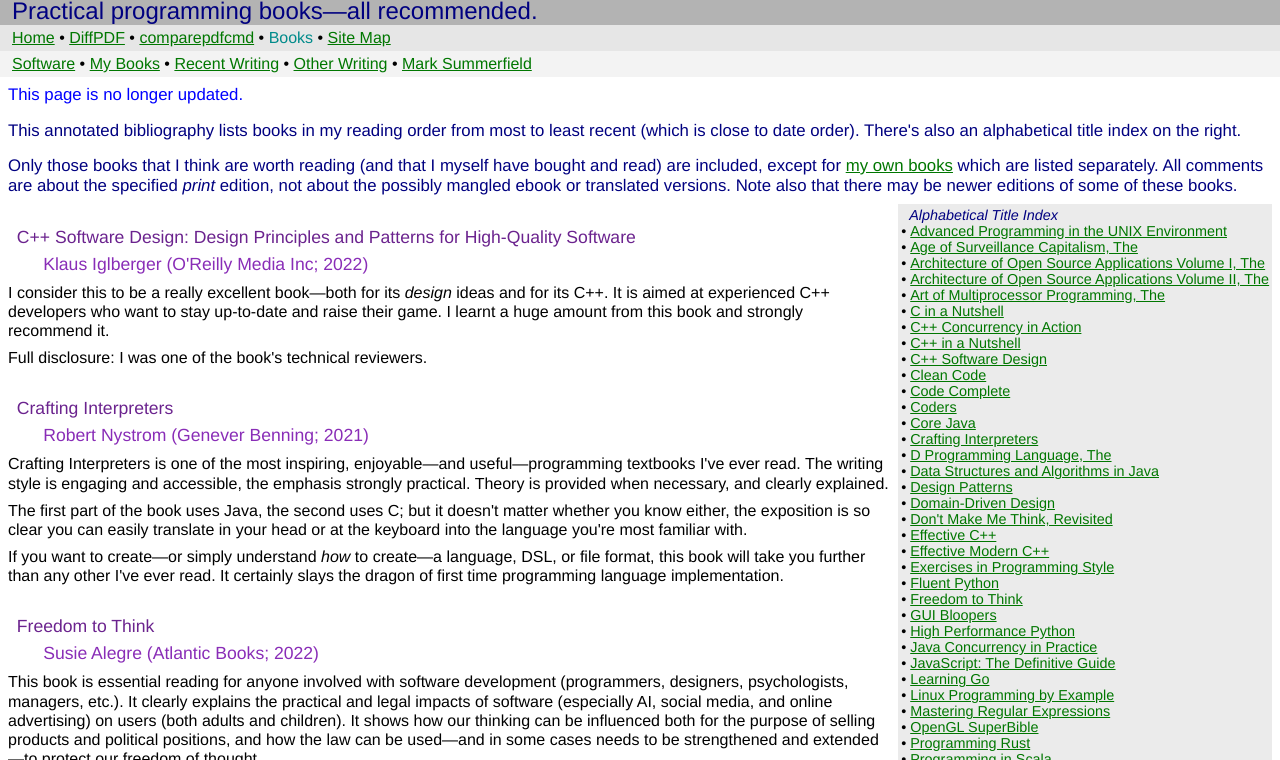
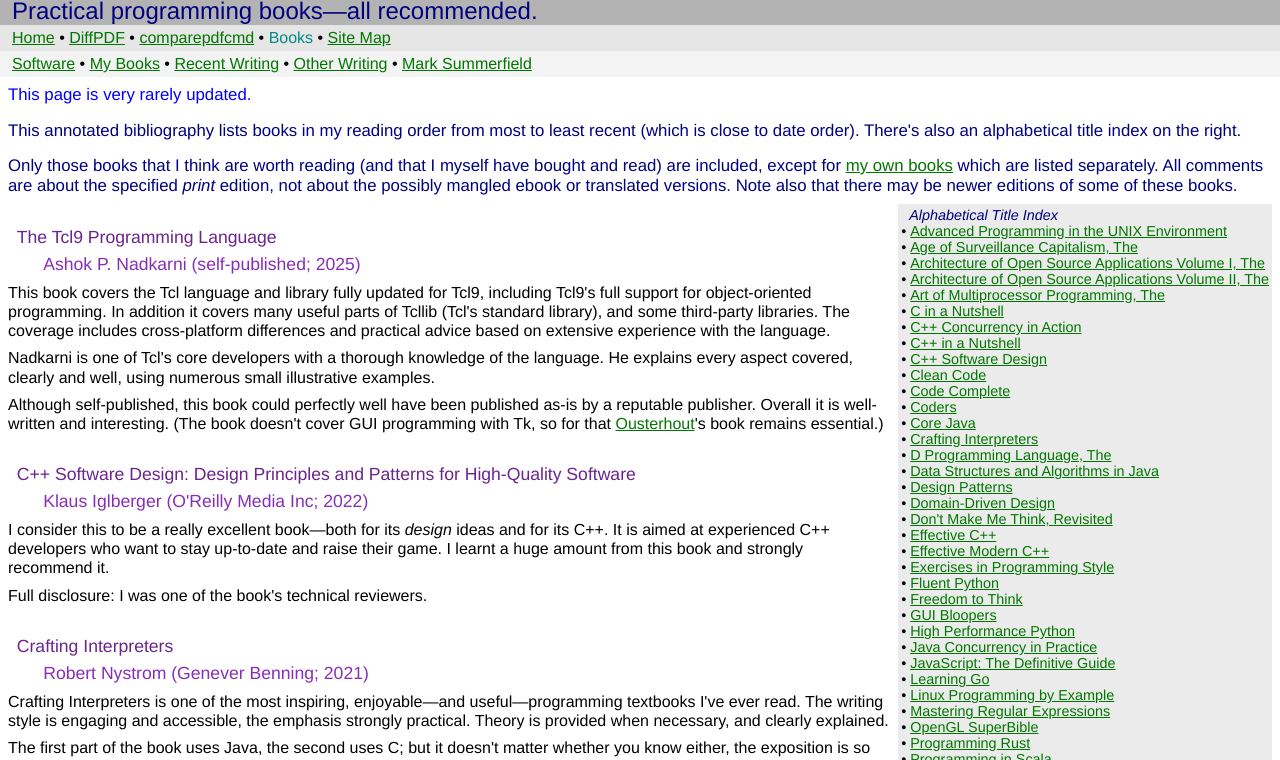
Before and after one commit to mark-summerfield/mark-summerfield.github.io, a plain HTML site: page biblio.html in a window 1280 px wide. Shown: the part 40-800 px from the top of the page. Drawn offline with Linux system fonts and the light colour scheme.

Commit message:
tcl9 book

```diff
--- a/biblio.html
+++ b/biblio.html
@@ -42,7 +42,7 @@
 
 <!-- Body -->
 
-<p class="blue">This page is no longer updated.</p>
+<p class="blue">This page is very rarely updated.</p>
 
 <p style="margin-top: 15px;" class="shout">
 This annotated bibliography lists books in my reading order from most to
@@ -109,6 +109,7 @@
 &bull;&nbsp;<a href="#sqlsmart">SQL for Smarties</a><br />
 &bull;&nbsp;<a href="#tcltk">Tcl and the Tk Toolkit</a><br />
 &bull;&nbsp;<a href="#tcl">The Tcl Programming Language</a><br />
+&bull;&nbsp;<a href="#tcl9">The Tcl9 Programming Language</a><br />
 &bull;&nbsp;<a href="#usingsqlite">Using SQLite</a><br />
 &bull;&nbsp;<a href="#onfire">Your Computer Is on Fire</a><br />
 </div>
@@ -130,6 +131,37 @@
 </div>
 
 -->
+
+<div id="tcl9" class="biblio">
+The Tcl9 Programming Language
+<br>
+    <div class="biblio2">
+Ashok P. Nadkarni (self-published; 2025)
+    </div>
+</div>
+
+<div class="indent">
+<p>
+This book covers the Tcl language and library fully updated for Tcl9,
+including Tcl9's full support for object-oriented programming.
+In addition it covers
+many useful parts of Tcllib (Tcl's standard library), and some
+third-party libraries. The coverage includes cross-platform differences
+and practical advice based on extensive experience with the language.
+</p>
+<p>
+Nadkarni is one of Tcl's core developers with a thorough knowledge of the
+language. He explains every aspect covered, clearly and well, using numerous
+small illustrative examples.
+</p>
+<p>
+Although self-published, this book could perfectly well have been
+published as-is by a reputable publisher. Overall it is well-written and
+interesting. (The book doesn't cover GUI programming
+with Tk, so for that <a href="#tcltk">Ousterhout</a>'s book remains
+essential.)
+</p>
+</div>
 
 <div id="cppswdesign" class="biblio">
 C++ Software Design: Design Principles and Patterns for High-Quality
```
